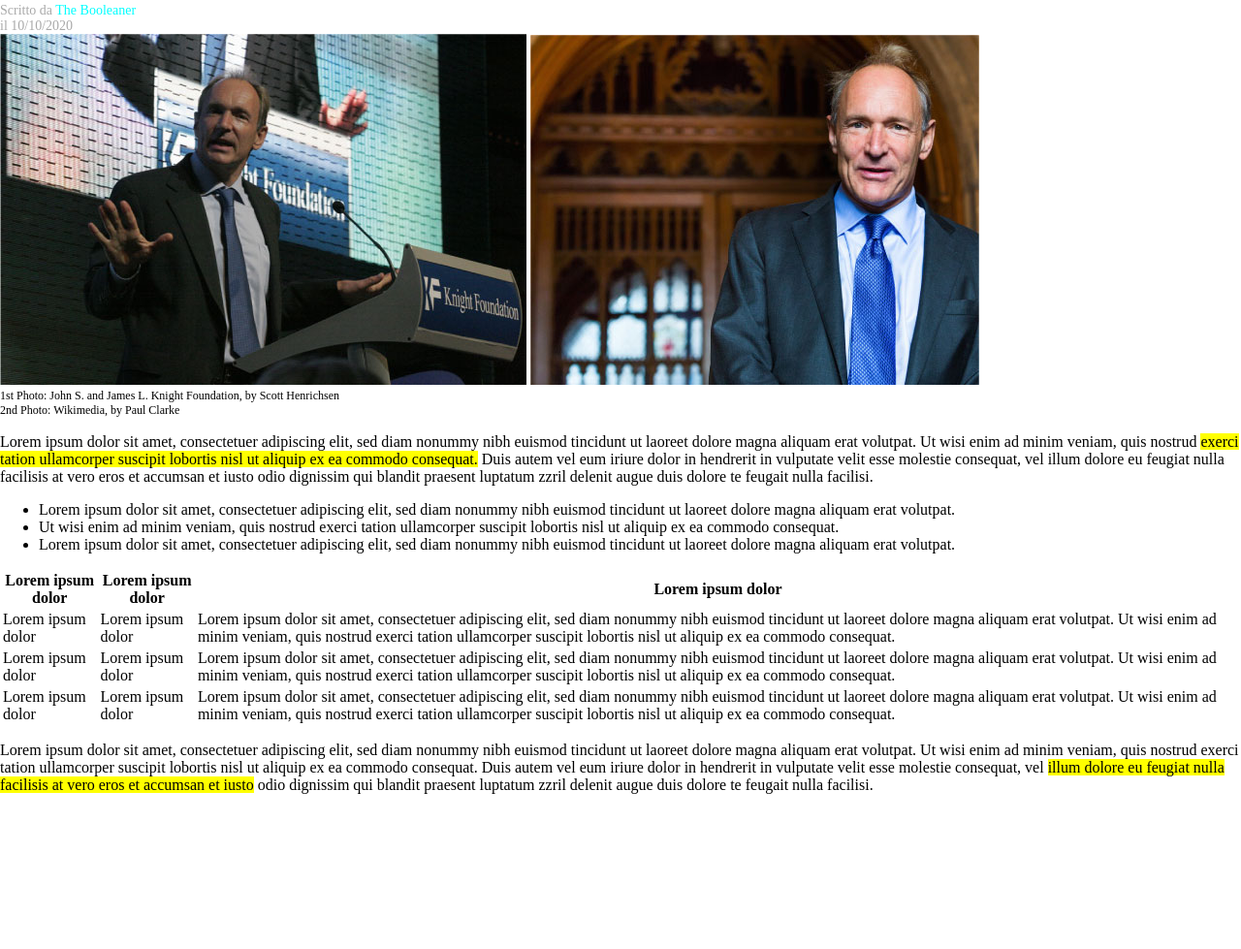
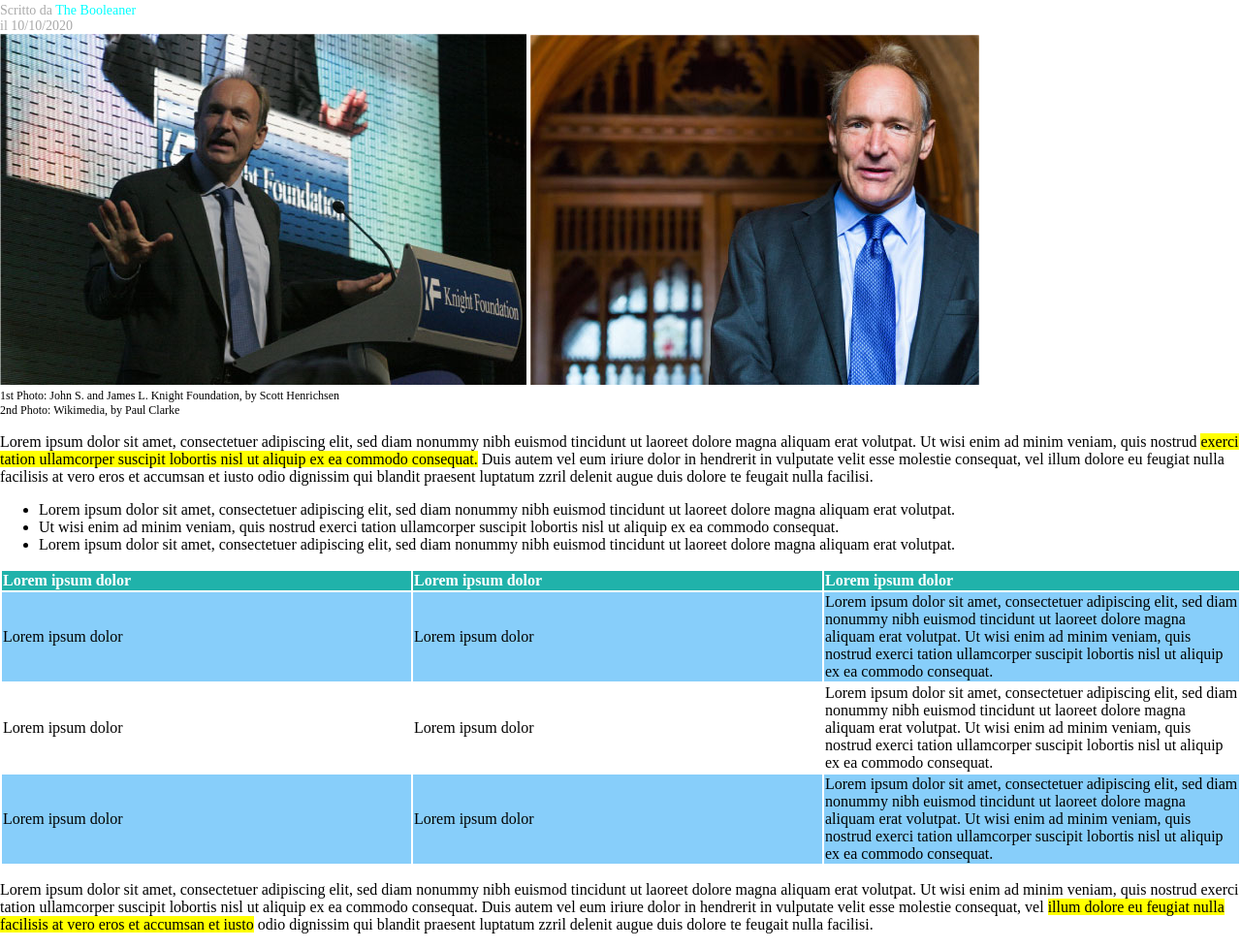
Before and after one commit to Aleandro2119/html-css-booleaner, a plain HTML site: page index.html in a window 1280 px wide. Shown: the part 234-1213 px from the top of the page at 97% size. Before the commit the page ends 1069 px from the top, so only its background shows below. Drawn offline with Linux system fonts and the light colour scheme.

Commit message:
Add section3 css

```diff
--- a/css/style.css
+++ b/css/style.css
@@ -36,3 +36,26 @@ mark{
     background-color: yellow;
     color: black;
 }
+
+/*Sezione3*/
+th{
+    background-color: lightseagreen;
+    width: 500px;
+    text-align: left;
+    color: white;
+
+}
+
+.colore3{
+    background-color: lightskyblue;
+    width: 500px;
+    text-align: left;
+    color: black;
+}
+
+.colore4{
+    background-color: lightskyblue;
+    width: 500px;
+    text-align: left;
+    color: black;
+}
```
